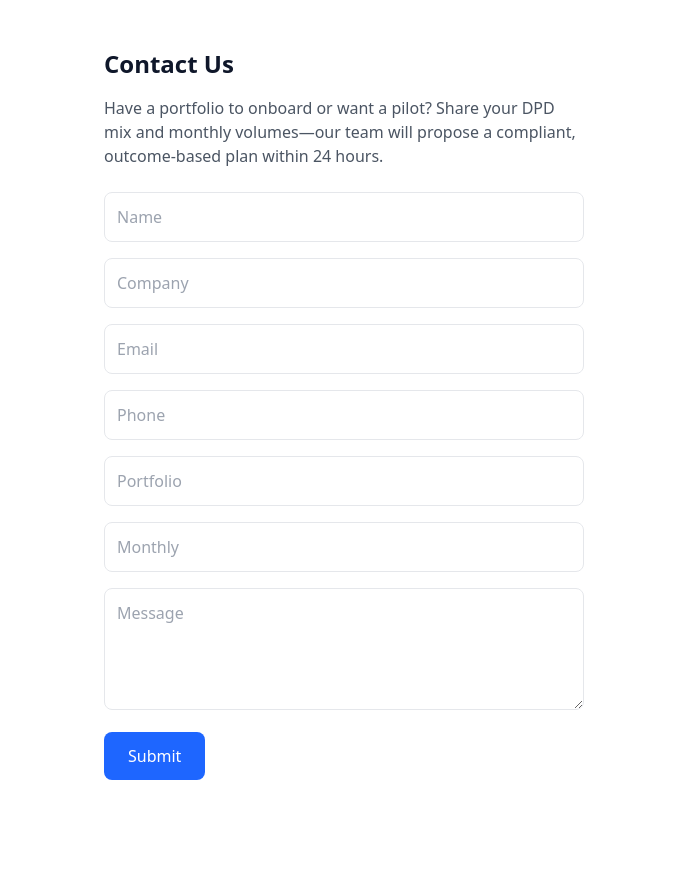
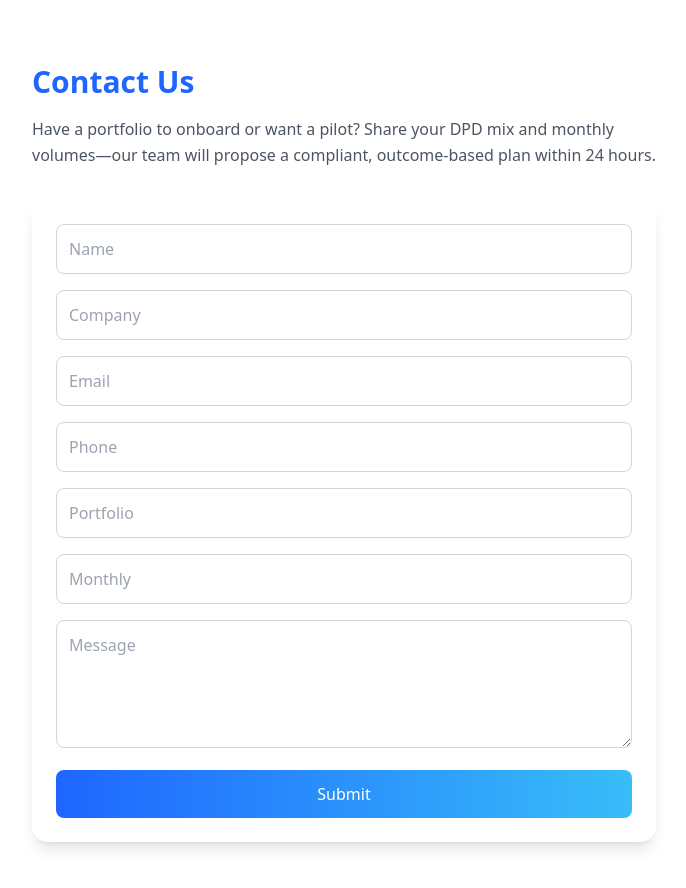
Before and after one commit to Lekhankrishna/penakakred, a Next.js app: page /contact in a window 1280 px wide. Shown: the top 888 px of the page, without its empty margins (296-982 px from the left). Before the commit the page ends 840 px from the top, so only its background shows below. Built offline with nearby package versions, Linux system fonts and the light colour scheme.

Commit message:
Update page.js

```diff
--- a/app/contact/page.js
+++ b/app/contact/page.js
@@ -1,86 +1,117 @@
-'use client';
-import { useState } from 'react';
+"use client";
+import { useState } from "react";
 
 export default function ContactForm() {
   const [form, setForm] = useState({
-    name: '',
-    company: '',
-    email: '',
-    phone: '',
-    portfolio: '',
-    monthly: '',
-    message: '',
+    name: "",
+    company: "",
+    email: "",
+    phone: "",
+    portfolio: "",
+    monthly: "",
+    message: "",
   });
-  const [status, setStatus] = useState('');
+  const [status, setStatus] = useState("");
 
   const handleSubmit = async (e) => {
     e.preventDefault();
-    setStatus('Submitting...');
+    setStatus("⏳ Submitting...");
 
     try {
-      await fetch('https://script.google.com/macros/s/AKfycbyLI7roqnhxKZzcsMgdwwcRmp3s1ISYM__dQ8FJ7YuBWAdEywMabRlWXlsbXHlzctNegA/exec', {
-        method: 'POST',
-        mode: 'no-cors',
-        headers: { 'Content-Type': 'application/json' },
+      const response = await fetch(
+        "https://script.google.com/macros/s/AKfycbyLI7roqnhxKZzcsMgdwwcRmp3s1ISYM__dQ8FJ7YuBWAdEywMabRlWXlsbXHlzctNegA/exec",
+        {
+          method: "POST",
+          mode: "no-cors",
+          headers: {
+            "Content-Type": "application/json",
+          },
           body: JSON.stringify(form),
-      });
-      setStatus('✅ Submitted Successfully!');
+        }
+      );
+
+      // Because mode: no-cors, response status is always opaque, so we skip response check
+      setStatus("✅ Submitted Successfully!");
       setForm({
-        name: '',
-        company: '',
-        email: '',
-        phone: '',
-        portfolio: '',
-        monthly: '',
-        message: '',
+        name: "",
+        company: "",
+        email: "",
+        phone: "",
+        portfolio: "",
+        monthly: "",
+        message: "",
       });
     } catch (error) {
-      setStatus('❌ Error submitting form');
+      console.error("Form submission failed:", error);
+      setStatus("❌ Error submitting form. Please try again later.");
     }
   };
 
   return (
-    <section className="max-w-lg mx-auto px-4 py-12">
-      <h1 className="text-2xl font-bold mb-4">Contact Us</h1>
-      <p className="text-gray-600 mb-6">
+    <section className="max-w-2xl mx-auto px-6 py-16">
+      <h1 className="text-3xl font-bold mb-4 text-brandBlue">Contact Us</h1>
+      <p className="text-gray-600 mb-8 leading-relaxed">
         Have a portfolio to onboard or want a pilot? Share your DPD mix and
         monthly volumes—our team will propose a compliant, outcome-based plan
         within 24 hours.
       </p>
 
-      <form onSubmit={handleSubmit} className="space-y-4">
-        {['name','company','email','phone','portfolio','monthly'].map((field) => (
+      <form
+        onSubmit={handleSubmit}
+        className="space-y-4 bg-white/70 backdrop-blur rounded-2xl p-6 shadow-lg"
+      >
+        {/* Input fields */}
+        {["name", "company", "email", "phone", "portfolio", "monthly"].map(
+          (field) => (
             <input
               key={field}
-            type={field === 'email' ? 'email' : 'text'}
+              type={field === "email" ? "email" : "text"}
               placeholder={
-              field.charAt(0).toUpperCase() + field.slice(1).replace(/([A-Z])/g, ' $1')
+                field.charAt(0).toUpperCase() +
+                field.slice(1).replace(/([A-Z])/g, " $1")
               }
               value={form[field]}
-            onChange={(e) => setForm({ ...form, [field]: e.target.value })}
-            className="w-full border rounded-lg p-3"
+              onChange={(e) =>
+                setForm({ ...form, [field]: e.target.value })
+              }
+              className="w-full border border-gray-300 focus:border-brandBlue focus:ring-1 focus:ring-brandBlue rounded-lg p-3 transition"
               required
             />
-        ))}
+          )
+        )}
 
+        {/* Message box */}
         <textarea
           placeholder="Message"
           value={form.message}
           onChange={(e) => setForm({ ...form, message: e.target.value })}
-          className="w-full border rounded-lg p-3"
-          rows="4"
+          className="w-full border border-gray-300 focus:border-brandBlue focus:ring-1 focus:ring-brandBlue rounded-lg p-3 h-32 transition"
           required
         />
 
+        {/* Submit button */}
         <button
           type="submit"
-          className="bg-brandBlue text-white px-6 py-3 rounded-lg hover:bg-brandAzure"
+          className="bg-gradient-to-r from-brandBlue to-brandAzure text-white px-6 py-3 rounded-lg hover:opacity-90 transition font-medium w-full"
         >
           Submit
         </button>
       </form>
 
-      <p className="mt-3 text-sm text-gray-500">{status}</p>
+      {/* Status message */}
+      {status && (
+        <p
+          className={`mt-5 text-center text-sm ${
+            status.includes("✅")
+              ? "text-green-600"
+              : status.includes("❌")
+              ? "text-red-500"
+              : "text-gray-500"
+          }`}
+        >
+          {status}
+        </p>
+      )}
     </section>
   );
 }
```
Lines whose indentation alone changed are shown as unchanged.
